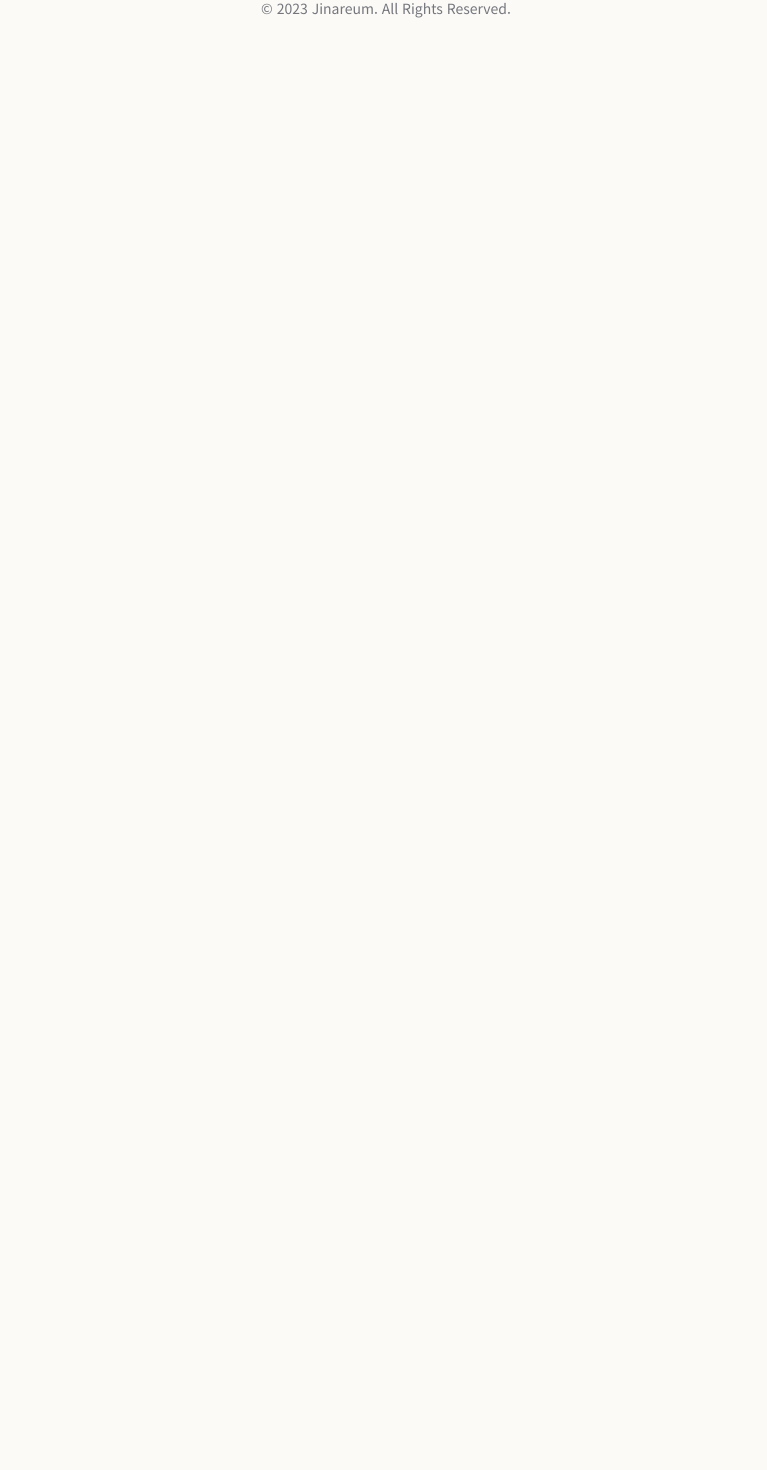
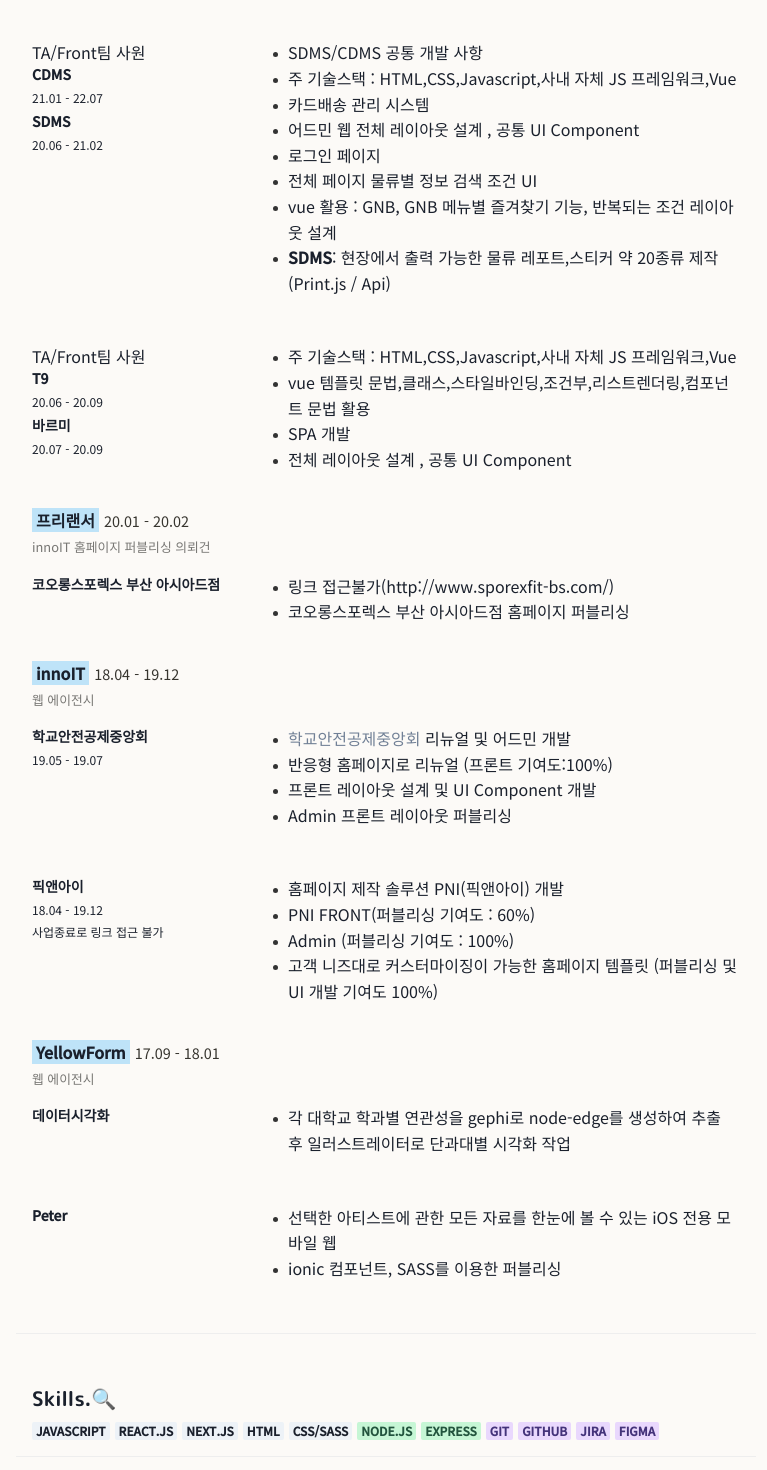
Before and after one commit to logdotjar/new-portfolio, a Next.js app: page /resume in a window 1280 px wide. Shown: the part 1320-2790 px from the top of the page, without its empty margins (254-1021 px from the left). Before the commit the page ends 1371 px from the top, so only its background shows below. Built offline with nearby package versions, Linux system fonts and the light colour scheme.

Commit message:
feat : 프로젝트 수정 / 이력서 페이지 완료

```diff
--- a/pages/resume.js
+++ b/pages/resume.js
@@ -2,16 +2,23 @@
     Container,
     Heading,
     Grid, GridItem,
+    Wrap, WrapItem,
     Link,
     chakra,
     Circle,
-    Text, useColorModeValue, Button
+    Text, Button,
+    Badge,
+    useColorModeValue
 } from '@chakra-ui/react'
 import Layout from '../components/layouts/article'
 import P from '../components/paragraph'
 import Image from "next/image";
 import CopyAddr from '../components/copyAddr'
-import {ResumeYear, ResumeRole, ResumeCompany, ResumeText , ListDot } from '../components/bio'
+import {
+    BioSection, BioYear , BioRole ,
+    ResumeYear, ResumeRole, ResumeCompany,
+    ListDot
+} from '../components/bio'
 const ProfileImage = chakra(Image, {
     shouldForwardProp: prop => ['width', 'height', 'src', 'alt'].includes(prop)
 })
@@ -22,8 +29,6 @@
             <Heading as="h2" fontSize={'2rem'} mb={4}>
                👩🏻‍💻 Resume | 기술 이력서
             </Heading>
-        </Container>
-        <Container maxW="740px" borderBottom="1px solid #eee">
             <Grid templateColumns={{ base: '1fr', md: 'repeat(4, 1fr)' }}>
                 <GridItem  >
                     <Circle h="100%">
@@ -39,7 +44,6 @@
                 </GridItem>
                 <GridItem
                     colSpan={3} p={3}
-                    bg={useColorModeValue('transparent', 'whiteAlpha.600')}
                     lineHeight={2}
                 >
                     <Text as="b" color="#d9730d">Contact ✨</Text>
@@ -102,14 +106,23 @@
         </Container>
         <Container maxW="740px" mt={6} mb={'2rem'} pt={5} pb={'1rem'} borderBottom="1px solid #eee">
             <Heading as="h4" fontSize={'20px'} mb={3}>
-                <b>Career.☁️</b>
+                <b>Career.‍💻</b>
             </Heading>
             <Text as="b">
-                <Link href="https://cndfactory.com/" target="_blank" mr="5px">CNDF</Link>
+                <Link
+                    href="https://cndfactory.com/"
+                    target="_blank"
+                    mr="5px"
+                    pl="4px"
+                    pr="4px"
+                    bg={useColorModeValue('blue.100', 'whiteAlpha.600')}
+                >
+                    CNDF
+                </Link>
+
                 <ResumeYear>20.06 - 22.12</ResumeYear>
             </Text>
             <ResumeCompany>대기업 협력사 업무와 함께 의뢰를 받아 서비스를 제작하는 SI 회사입니다.</ResumeCompany>
-
             <Grid templateColumns={{ base: '1fr', md: 'repeat(3, 1fr)' }}>
                 <GridItem  pt={3} pb={3} mb={6}>
                     <ResumeRole>개발2팀 대리</ResumeRole>
@@ -135,7 +148,7 @@
                     <Text fontSize="14px" pb={1}><b>파타고니아</b></Text>
                     <Text fontSize="12px" pb={1}>22.03 - 22.08</Text>
                 </GridItem>
-                <GridItem  colSpan={2} pt={3} pb={3} mb={6}>
+                <GridItem  colSpan={2} pt={3} pb={3} mb={6}아>
                     <ListDot>
                        <Link href="https://www.patagonia.co.kr/" target="_blank">파타고니아 코리아</Link> 리뉴얼
                     </ListDot>
@@ -143,25 +156,211 @@
                     <ListDot>파타고니아 프론트 레이아웃 , Sass를 이용한 Component로 전환</ListDot>
                     <ListDot>신규 입사자를 위한 프론트 레이아웃/컴포넌트/컨텐츠 페이지 제작 가이드 작성</ListDot>
                 </GridItem>
-                <GridItem>
+                <GridItem pt={3} pb={3} mb={6}>
                     <ResumeRole>솔루션사업팀(TF)</ResumeRole>
                     <Text fontSize="14px" pb={1}><b>온일장</b></Text>
                     <Text fontSize="12px" pb={1}>21.09 - 22.02</Text>
                 </GridItem>
-                <GridItem  colSpan={2}>
+                <GridItem  colSpan={2} pt={3} pb={3} mb={6}>
                     <ListDot>
                         솔루션을 이용한 B2B 식자재 쇼핑몰
-                        <Link href="https://www.oniljang.com/" target="_blank">온일장</Link>
+                        <Link href="https://www.oniljang.com/" target="_blank" ml={1}>온일장</Link>
                     </ListDot>
-                    <ListDot>온일장 배송기사님 전용 배송을 위한 앱 제작</ListDot>
+                    <ListDot>
+                        온일장 배송기사님 전용 배송을 위한 앱 제작<br/>
+                        배송리스트 api 연결 장및 배송 준비중, 완료 등 데이터 상태별 UI 개발<br/>
+                        스택 : HTML,CSS,Javascript,Vue,사내 자체 JS 프레임워크
+                    </ListDot>
+
+                </GridItem>
+                <GridItem  pt={3} pb={3} mb={6}>
+                    <ResumeRole>TA/Front팀 사원</ResumeRole>
+                    <Text fontSize="14px" pb={1}><b>CDMS</b></Text>
+                    <Text fontSize="12px" pb={1}>21.01 - 22.07</Text>
+                    <Text fontSize="14px" pb={1}><b>SDMS</b></Text>
+                    <Text fontSize="12px" pb={1}>20.06 - 21.02</Text>
+                </GridItem>
+                <GridItem  colSpan={2} pt={3} pb={3} mb={6}>
+                    <ListDot>SDMS/CDMS 공통 개발 사항</ListDot>
+                    <ListDot>주 기술스택 : HTML,CSS,Javascript,사내 자체 JS 프레임워크,Vue</ListDot>
+                    <ListDot>카드배송 관리 시스템</ListDot>
+                    <ListDot>어드민 웹 전체 레이아웃 설계 , 공통 UI Component</ListDot>
+                    <ListDot>로그인 페이지</ListDot>
+                    <ListDot>전체 페이지 물류별 정보 검색 조건 UI</ListDot>
+                    <ListDot>vue 활용 : GNB, GNB 메뉴별 즐겨찾기 기능, 반복되는 조건 레이아웃 설계</ListDot>
+                    <ListDot><b>SDMS</b>: 현장에서 출력 가능한 물류 레포트,스티커 약 20종류 제작 (Print.js / Api) </ListDot>
+                </GridItem>
+                <GridItem  pt={3} pb={3} mb={6}>
+                    <ResumeRole>TA/Front팀 사원</ResumeRole>
+                    <Text fontSize="14px" pb={1}><b>T9</b></Text>
+                    <Text fontSize="12px" pb={1}>20.06 - 20.09</Text>
+                    <Text fontSize="14px" pb={1}><b>바르미</b></Text>
+                    <Text fontSize="12px" pb={1}>20.07 - 20.09</Text>
+                </GridItem>
+                <GridItem  colSpan={2} pt={3} pb={3} mb={6}>
+                    <ListDot>주 기술스택 : HTML,CSS,Javascript,사내 자체 JS 프레임워크,Vue</ListDot>
+                    <ListDot>
+                        vue 템플릿 문법,클래스,스타일바인딩,조건부,리스트렌더링,컴포넌트 문법 활용
+                    </ListDot>
+                    <ListDot>SPA 개발</ListDot>
+                    <ListDot>전체 레이아웃 설계 , 공통 UI Component</ListDot>
                 </GridItem>
             </Grid>
+            <Text
+                as="b"
+                mr="5px"
+                pl="4px"
+                pr="4px"
+                bg={useColorModeValue('blue.100', 'whiteAlpha.600')}
+            >
+                프리랜서
+            </Text>
+            <ResumeYear>20.01 - 20.02</ResumeYear>
+            <ResumeCompany>innoIT 홈페이지 퍼블리싱 의뢰건</ResumeCompany>
+            <Grid templateColumns={{ base: '1fr', md: 'repeat(3, 1fr)' }}>
+                <GridItem pt={3} pb={3} mb={6}>
+                    <Text fontSize="14px" pb={1}><b>코오롱스포렉스 부산 아시아드점</b></Text>
+                </GridItem>
+                <GridItem  colSpan={2} pt={3} pb={3} mb={6}>
+                    <ListDot>
+                        링크 접근불가(http://www.sporexfit-bs.com/)
+                    </ListDot>
+                    <ListDot>
+                        코오롱스포렉스 부산 아시아드점 홈페이지 퍼블리싱
+                    </ListDot>
+                </GridItem>
+            </Grid>
+            <Text
+                as="b"
+                mr="5px"
+                pl="4px"
+                pr="4px"
+                bg={useColorModeValue('blue.100', 'whiteAlpha.600')}
+            >
+                innoIT
+            </Text>
+            <ResumeYear>18.04 - 19.12</ResumeYear>
+            <ResumeCompany>웹 에이전시</ResumeCompany>
+            <Grid templateColumns={{ base: '1fr', md: 'repeat(3, 1fr)' }}>
+                <GridItem pt={3} pb={3} mb={6}>
+                    <Text fontSize="14px" pb={1}><b>학교안전공제중앙회</b></Text>
+                    <Text fontSize="12px" pb={1}>19.05 - 19.07</Text>
+                </GridItem>
+                <GridItem  colSpan={2} pt={3} pb={3} mb={6}>
+                    <ListDot>
+                        <Link href="https://www.ssif.or.kr/" target="_blank">학교안전공제중앙회</Link> 리뉴얼 및 어드민 개발
+                    </ListDot>
+                    <ListDot>반응형 홈페이지로 리뉴얼 (프론트 기여도:100%)</ListDot>
+                    <ListDot>프론트 레이아웃 설계 및 UI Component 개발</ListDot>
+                    <ListDot>Admin 프론트 레이아웃 퍼블리싱</ListDot>
+                </GridItem>
+                <GridItem pt={3} pb={3} mb={6}>
+                    <Text fontSize="14px" pb={1}><b>픽앤아이</b></Text>
+                    <Text fontSize="12px" pb={1}>18.04 - 19.12</Text>
+                    <Text fontSize="12px" pb={1}>사업종료로 링크 접근 불가</Text>
+                </GridItem>
+                <GridItem  colSpan={2} pt={3} pb={3} mb={6}>
+                    <ListDot>홈페이지 제작 솔루션 PNI(픽앤아이) 개발</ListDot>
+                    <ListDot>PNI FRONT(퍼블리싱 기여도 : 60%)</ListDot>
+                    <ListDot>Admin (퍼블리싱 기여도 : 100%)</ListDot>
+                    <ListDot> 고객 니즈대로 커스터마이징이 가능한 홈페이지 템플릿 (퍼블리싱 및 UI 개발 기여도 100%)</ListDot>
+                </GridItem>
+            </Grid>
+            <Text
+                as="b"
+                mr="5px"
+                pl="4px"
+                pr="4px"
+                bg={useColorModeValue('blue.100', 'whiteAlpha.600')}
+            >
+                YellowForm
+            </Text>
+            <ResumeYear>17.09 - 18.01</ResumeYear>
+            <ResumeCompany>웹 에이전시</ResumeCompany>
+            <Grid templateColumns={{ base: '1fr', md: 'repeat(3, 1fr)' }}>
+                <GridItem pt={3} pb={3} mb={6}>
+                    <Text fontSize="14px" pb={1}><b>데이터시각화</b></Text>
+                </GridItem>
+                <GridItem  colSpan={2} pt={3} pb={3} mb={6}>
+                    <ListDot>
+                        각 대학교 학과별 연관성을 gephi로 node-edge를 생성하여 추출 후 일러스트레이터로 단과대별 시각화 작업
+                    </ListDot>
+                </GridItem>
+                <GridItem pt={3} pb={3} mb={6}>
+                    <Text fontSize="14px" pb={1}><b>Peter</b></Text>
+                </GridItem>
+                <GridItem  colSpan={2} pt={3} pb={3} mb={6}>
+                    <ListDot>
+                        선택한 아티스트에 관한 모든 자료를 한눈에 볼 수 있는 iOS 전용 모바일 웹
+                    </ListDot>
+                    <ListDot>
+                        ionic 컴포넌트, SASS를 이용한 퍼블리싱
+                    </ListDot>
+                </GridItem>
+            </Grid>
+
         </Container>
 
-        <GridItem  bg='papayawhip' >
-
-        </GridItem>
-        <GridItem  bg='red' >????????????</GridItem>
+        <Container maxW="740px"  mt={6} mb={'2rem'} pt={5} pb={'1rem'} borderBottom="1px solid #eee">
+            <Heading as="h4" fontSize={'20px'} mb={3}>
+                <b>Skills.🔍️</b>
+            </Heading>
+            <Wrap spacingX="5px" spacingY="3px" align="center" shouldWrapChildren>
+                <WrapItem>
+                    <Badge>Javascript</Badge>
+                </WrapItem>
+                <WrapItem>
+                    <Badge>React.js</Badge>
+                </WrapItem>
+                <WrapItem>
+                    <Badge>Next.js</Badge>
+                </WrapItem>
+                <WrapItem>
+                    <Badge>HTML</Badge>
+                </WrapItem>
+                <WrapItem>
+                    <Badge>CSS/SASS</Badge>
+                </WrapItem>
+                <WrapItem>
+                    <Badge colorScheme="green">Node.js</Badge>
+                </WrapItem>
+                <WrapItem>
+                    <Badge colorScheme="green">Express</Badge>
+                </WrapItem>
+                <WrapItem>
+                    <Badge colorScheme="purple">Git</Badge>
+                </WrapItem>
+                <WrapItem>
+                    <Badge colorScheme="purple">Github</Badge>
+                </WrapItem>
+                <WrapItem>
+                    <Badge colorScheme="purple">Jira</Badge>
+                </WrapItem>
+                <WrapItem>
+                    <Badge colorScheme="purple">Figma</Badge>
+                </WrapItem>
+            </Wrap>
+        </Container>
+        <Container maxW="740px"  mt={6} mb={'2rem'} pt={5} pb={'1rem'} borderBottom="1px solid #eee">
+            <Heading as="h4" fontSize={'20px'} mb={3}>
+                <b>Education.📖️</b>
+            </Heading>
+            <BioSection>
+                <BioYear>22.08 - </BioYear>
+                방송통신대학교
+                <BioRole>컴퓨터과학과 편입</BioRole>
+            </BioSection>
+            <BioSection>
+                <BioYear>18.01 - 18.02</BioYear>
+                웹퍼블리셔를 위한 Javascript 기초 & D3.js
+                <BioRole>JS의 기초, 데이터 시각화 강의 수료</BioRole>
+            </BioSection>
+            <BioSection>
+                <BioYear>17.04 - 17.09</BioYear>
+                디지털앱 & 웹컨텐츠 제작
+                <BioRole>국비 웹퍼블리셔 과정 수료</BioRole>
+            </BioSection>
+        </Container>
     </Layout>
 )
 export default Resume;
```
Also changed, not shown: pages/works.js (+9 -0 lines).
